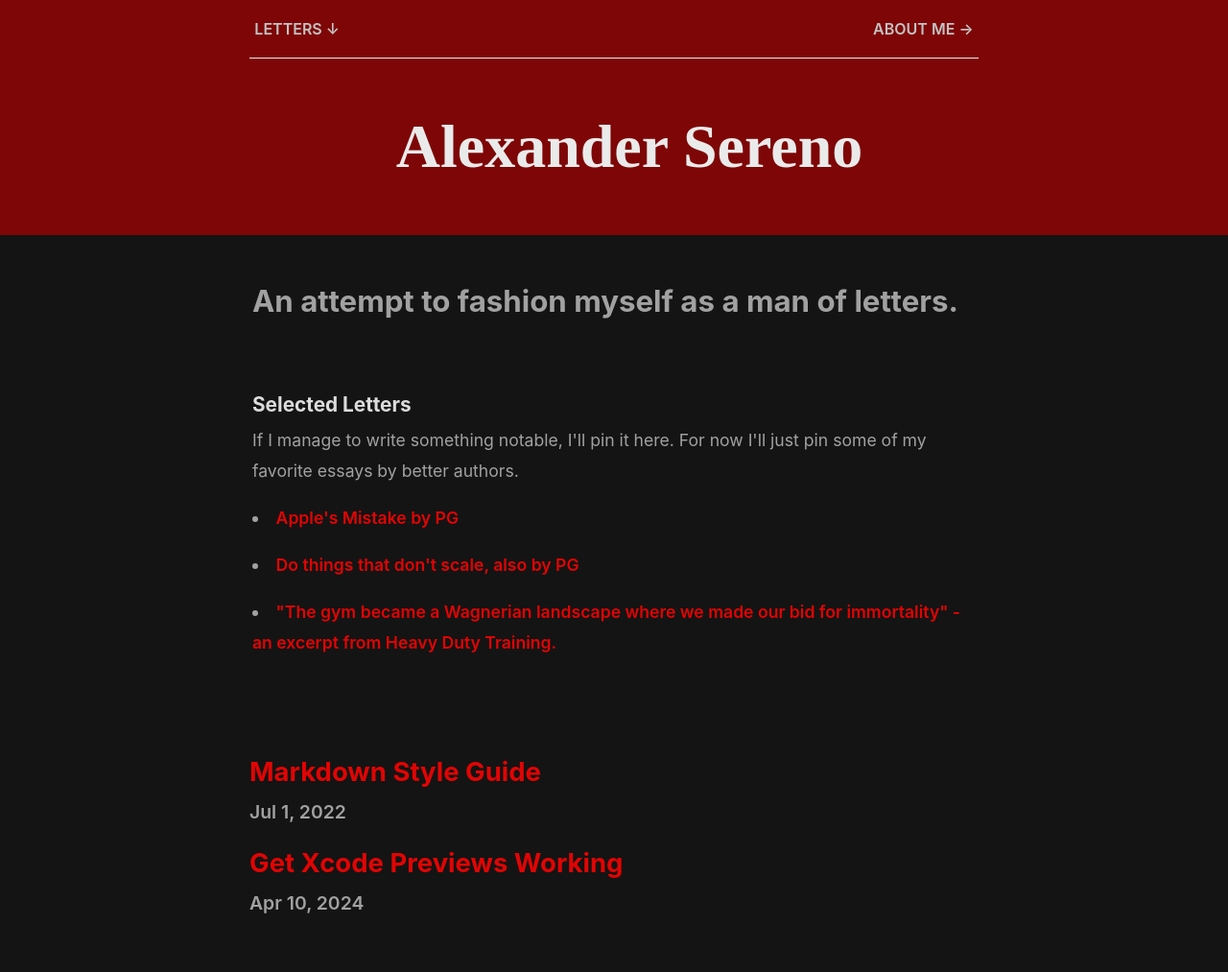
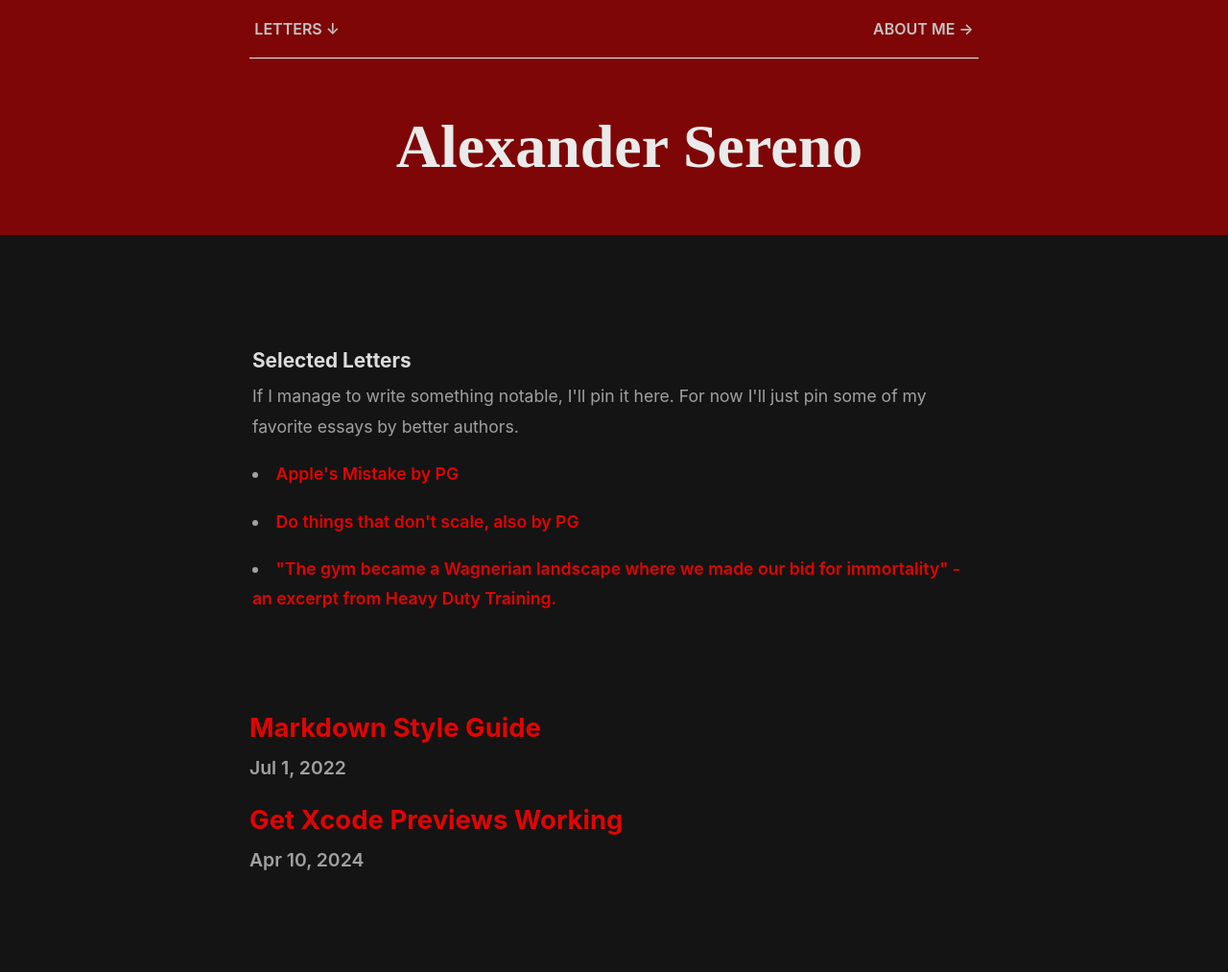
Before and after one commit to alexsereno/letters, an Astro site: page / in a window 1280 px wide. Shown: the top 1013 px of the page at 96% size. Built offline with nearby package versions, Linux system fonts and the light colour scheme; Astro itself is replaced by a stand-in of ours.

Commit message:
quick fix

```diff
--- a/src/pages/index.astro
+++ b/src/pages/index.astro
@@ -22,7 +22,7 @@ const posts = (await getCollection('blog')).sort(
                 <table>
                     <tr>
                         <td>
-                            <h3 id="about">An attempt to fashion myself as a man of letters.</h3>
+                            <!-- <h3 id="about">An attempt to fashion myself as a man of letters.</h3> -->
 
                         </td>
                     </tr>
```
